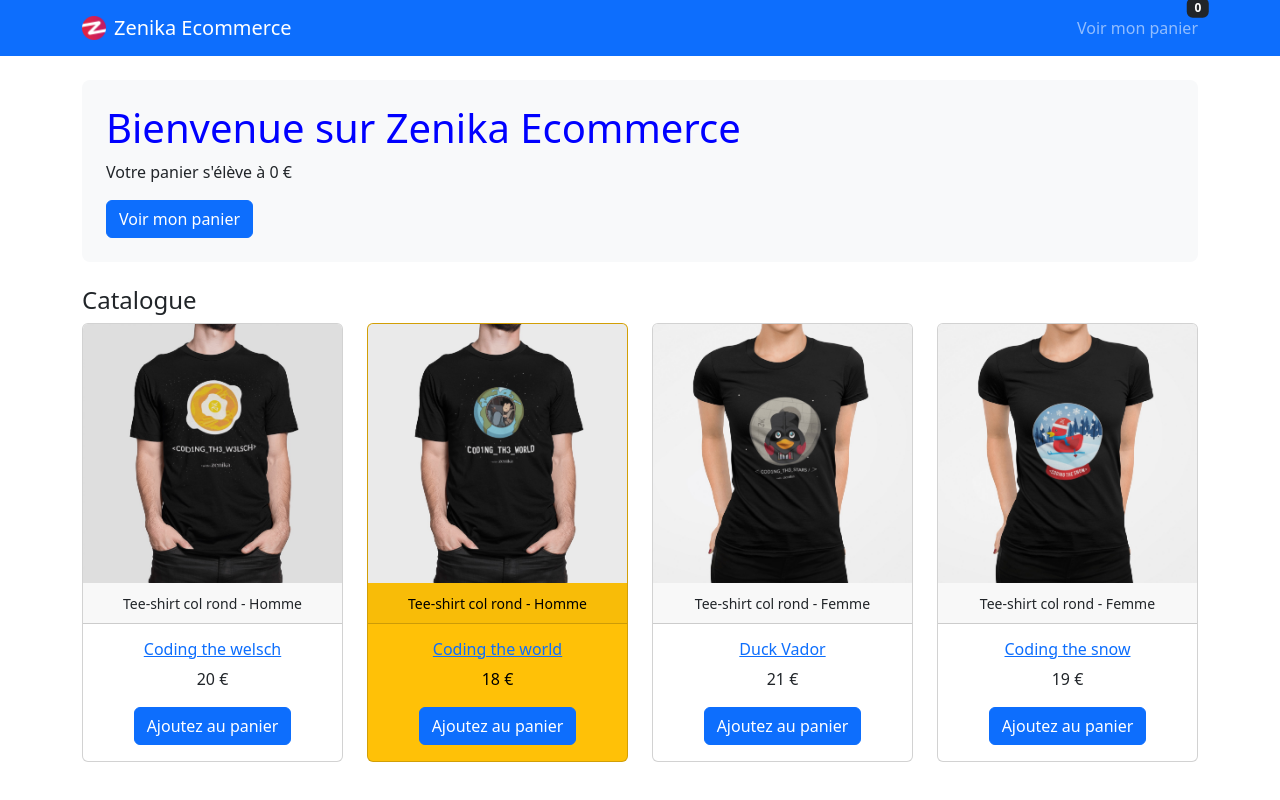
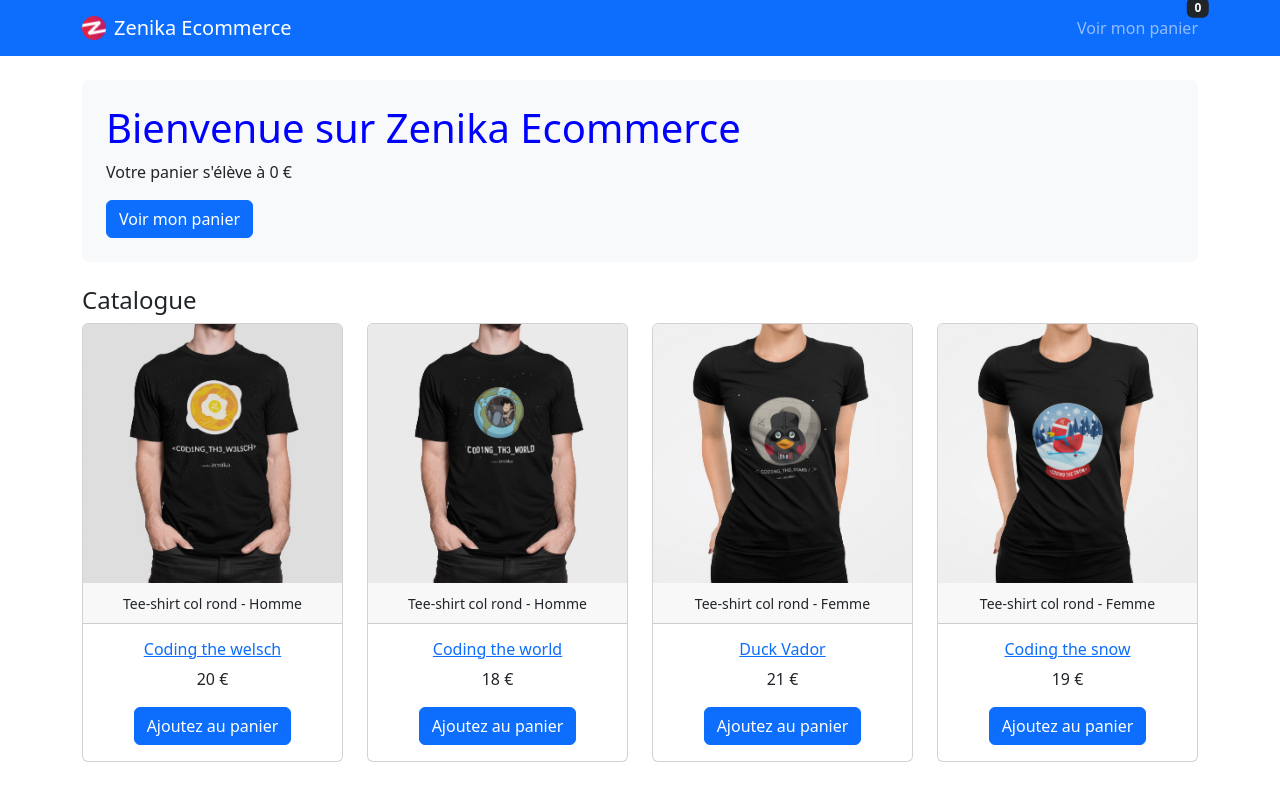
Before and after one commit to Bakame1/ET5AngularLabs, an Angular app: page / in a window 1280 px wide. Built offline with nearby package versions, Linux system fonts and the light colour scheme.

Commit message:
lab3 : maj panier

```diff
--- a/src/app/app.html
+++ b/src/app/app.html
@@ -11,57 +11,30 @@
   <h2 class="h4">Catalogue</h2>
 
   <div class="row row-cols-1 row-cols-md-2 row-cols-lg-4 g-4">
+
     <div class="col">
-      <app-product-card></app-product-card>
+      <app-product-card [product]="products[0]"
+        (addToBasket)="addProductToBasket($event)"></app-product-card>
     </div>
 
     <div class="col">
-      <div class="card h-100 text-center text-bg-warning">
-        <img class="card-img-top" src="/assets/coding-the-world.jpg" alt="Product image" />
-        <div class="card-header">
-          <small>Tee-shirt col rond - Homme</small>
-        </div>
-        <div class="card-body">
-          <h3 class="h6 card-title">
-            <a class="card-link">Coding the world</a>
-          </h3>
-          <p class="card-text">18 €</p>
-          <button class="btn btn-primary">Ajoutez au panier</button>
-        </div>
-      </div>
+      <app-product-card
+        [product]="products[1]"
+        (addToBasket)="addProductToBasket($event)"></app-product-card>
     </div>
 
     <div class="col">
-      <div class="card h-100 text-center">
-        <img class="card-img-top" src="/assets/coding-the-stars.jpg" alt="Product image" />
-        <div class="card-header">
-          <small>Tee-shirt col rond - Femme</small>
-        </div>
-        <div class="card-body">
-          <h3 class="h6 card-title">
-            <a class="card-link">Duck Vador</a>
-          </h3>
-          <p class="card-text">21 €</p>
-          <button class="btn btn-primary">Ajoutez au panier</button>
-        </div>
-      </div>
+      <app-product-card
+        [product]="products[2]"
+        (addToBasket)="addProductToBasket($event)"></app-product-card>
     </div>
 
     <div class="col">
-      <div class="card h-100 text-center">
-        <img class="card-img-top" src="/assets/coding-the-snow.jpg" alt="Product image" />
-        <div class="card-header">
-          <small>Tee-shirt col rond - Femme</small>
-        </div>
-        <div class="card-body">
-          <h3 class="h6 card-title">
-            <a class="card-link">Coding the snow</a>
-          </h3>
-          <p class="card-text">19 €</p>
-          <button class="btn btn-primary">Ajoutez au panier</button>
-        </div>
-      </div>
+      <app-product-card
+        [product]="products[3]"
+        (addToBasket)="addProductToBasket($event)"></app-product-card>
     </div>
+
   </div>
 </main>
 <!-- End of Extract to "src/app/app.component.html" -->
--- a/src/app/app.ts
+++ b/src/app/app.ts
@@ -3,6 +3,7 @@
 
 import { MenuComponent } from './menu/menu';
 import { ProductCard } from './product/product-card/product-card';
+import { Product } from './product/product';
 
 @Component({
   selector: 'app-root',
@@ -12,5 +13,47 @@
   styleUrl: './app.css'
 })
 export class App {
-  title = 'Hello, ET5AngularLabs';
+  // Le total du panier
+    total = 0;
+
+    // La liste des données (copiée depuis products.json comme demandé)
+    products: Product[] = [
+      {
+        id: 'coding-the-welsch',
+        title: 'Coding the welsch',
+        description: 'Tee-shirt col rond - Homme',
+        photo: '/assets/coding-the-welsch.jpg',
+        price: 20,
+        stock: 2
+      },
+      {
+        id: 'coding-the-world',
+        title: 'Coding the world',
+        description: 'Tee-shirt col rond - Homme',
+        photo: '/assets/coding-the-world.jpg',
+        price: 18,
+        stock: 2
+      },
+      {
+        id: 'duck-vador',
+        title: 'Duck Vador',
+        description: 'Tee-shirt col rond - Femme',
+        photo: '/assets/coding-the-stars.jpg',
+        price: 21,
+        stock: 2
+      },
+      {
+        id: 'coding-the-snow',
+        title: 'Coding the snow',
+        description: 'Tee-shirt col rond - Femme',
+        photo: '/assets/coding-the-snow.jpg',
+        price: 19,
+        stock: 2
+      }
+    ];
+
+    addProductToBasket(product: Product) {
+      // Mise à jour du total
+      this.total += product.price;
+    }
 }
--- a/src/app/product/product-card/product-card.html
+++ b/src/app/product/product-card/product-card.html
@@ -1,15 +1,19 @@
-<!-- Extract to "src/app/product/product.component.html" -->
 <div class="card h-100 text-center">
-  <img class="card-img-top" src="/assets/coding-the-welsch.jpg" alt="Product image" />
+  <img class="card-img-top" [src]="product().photo" [alt]="product().title" />
+
   <div class="card-header">
-    <small>Tee-shirt col rond - Homme</small>
+    <small>{{ product().description }}</small>
   </div>
+
   <div class="card-body">
     <h3 class="h6 card-title">
-      <a class="card-link">Coding the welsch</a>
+      <a class="card-link">{{ product().title }}</a>
     </h3>
-    <p class="card-text">20 €</p>
-    <button class="btn btn-primary">Ajoutez au panier</button>
+
+    <p class="card-text">{{ product().price }} €</p>
+
+    <button class="btn btn-primary" (click)="addToBasket.emit(product())">
+      Ajoutez au panier
+    </button>
   </div>
 </div>
-<!-- End of Extract to "src/app/product/product.component.html" -->
--- a/src/app/product/product-card/product-card.ts
+++ b/src/app/product/product-card/product-card.ts
@@ -1,4 +1,5 @@
-import { Component } from '@angular/core';
+import { Component, input, output } from '@angular/core';
+import { Product } from '../product';
 
 @Component({
   selector: 'app-product-card',
@@ -8,5 +9,9 @@
   styleUrl: './product-card.css',
 })
 export class ProductCard {
-  title = 'Hello product card';
+  // Entrée requise : le produit à afficher
+  product = input.required<Product>();
+
+  // Sortie : événement quand on clique sur le bouton
+  addToBasket = output<Product>();
 }
```
